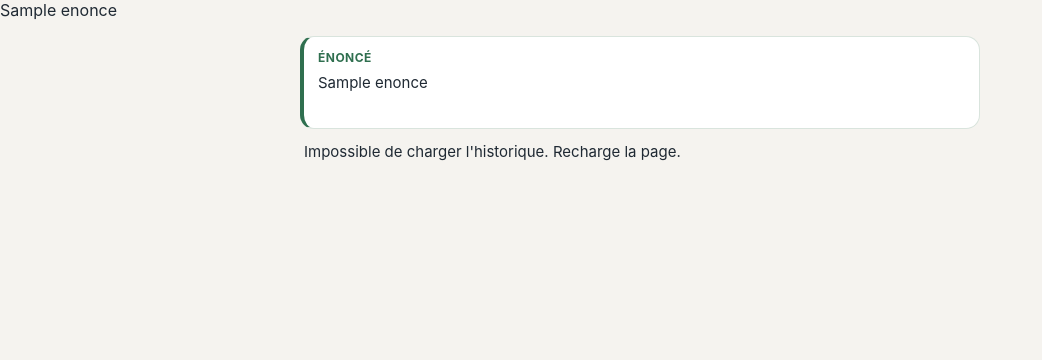
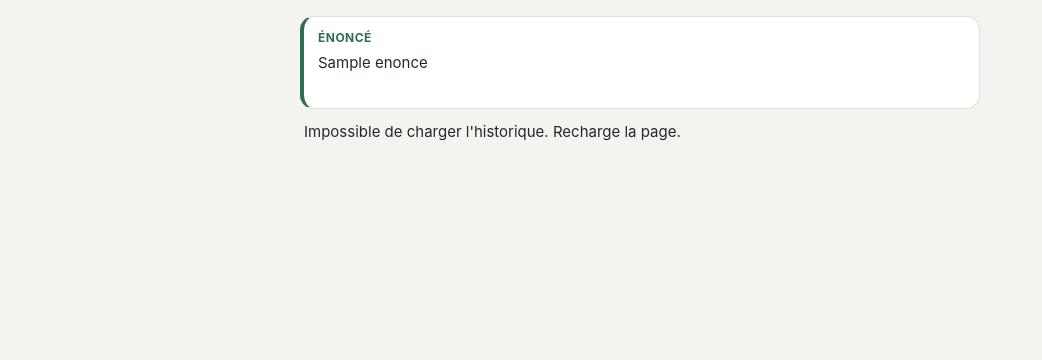
Before and after one commit to ThomasCosyn/devoirsfaits, a FastAPI app: template app/templates/chat.html in a window 1280 px wide. Shown: the part 61-421 px from the top of the page, without its empty margins (0-1042 px from the left). Run offline with FastAPI, Linux system fonts and the light colour scheme; the template is opened without the code that fills it: most values are stand-ins (such as "Sample title", 1, 10 or a date in 2020); some libraries are stand-ins or nearby versions.

Commit message:
Fix: masquer #enonce-source (la classe .hidden n'était pas générique)
Co-authored-by: ThomasCosyn <ThomasCosyn@users.noreply.github.com>

```diff
--- a/app/static/style.css
+++ b/app/static/style.css
@@ -403,7 +403,7 @@ body {
   cursor: pointer;
 }
 
-.photo-preview.hidden, .typing.hidden, .quickstart.hidden { display: none; }
+.photo-preview.hidden, .typing.hidden, .quickstart.hidden, .hidden { display: none; }
 
 /* ---------- Rendu markdown / LaTeX ---------- */
 .msg-body :is(p, ul, ol) { margin: 0 0 8px; }
```
